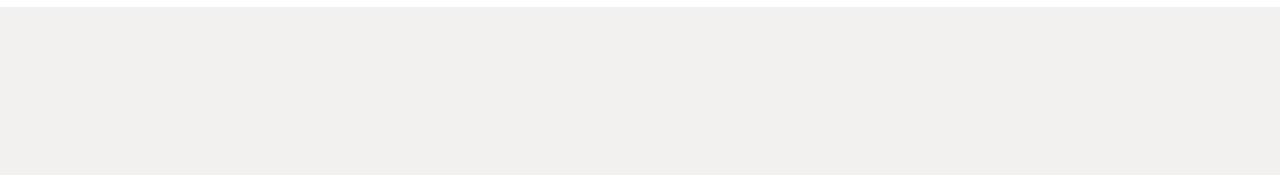
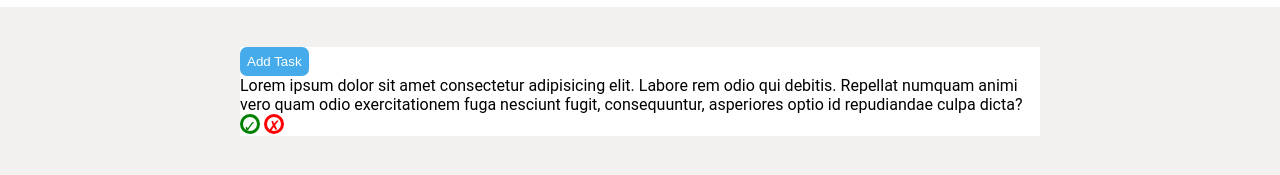
Before and after one commit to Iunora93/html-css-toboolist, a plain HTML site: page index.html in a window 1280 px wide. Shown: the part 63-238 px from the top of the page. Drawn offline with Linux system fonts and the light colour scheme.

Commit message:
aggiunta main

```diff
--- a/css/style.css
+++ b/css/style.css
@@ -15,12 +15,47 @@ body {
     vertical-align: middle;
 }
 
-h1{
+h1 {
     display: inline-block;
     vertical-align: middle;
 }
 
-header{
+header {
     background-color: white;
     padding: 10px 20px;
+    margin-bottom: 40px;
 }
+
+.container {
+    max-width: 800px;
+    margin: auto;
+    background-color: white;
+}
+
+.button-1 {
+    border: none;
+    background-color:  #45ABEA;
+    color: white;
+    padding: 7px 7px;
+    border-radius: 7px 7px 7px 7px;
+}
+
+.circle {
+    display: inline-block;
+    height: 20px;
+    width: 20px;
+    border width: 1px;
+    border-style: solid;
+    border-radius: 50%;
+    text-align: center;
+}
+
+.circle-check{
+    color: green;
+    border-color: green;
+
+}
+.circle-cross {
+    color: red;
+    border-color: red;
+}
--- a/index.html
+++ b/index.html
@@ -19,5 +19,15 @@
         <h1>Toboolist</h1>
     </header>
     <!--/Logo e titolo-->
+    <!--Inizio task-->
+    <main>
+        <section class="container">
+            <button class="button-1">Add Task</button>
+            <p>Lorem ipsum dolor sit amet consectetur adipisicing elit. Labore rem odio qui debitis. Repellat numquam animi vero quam odio exercitationem fuga nesciunt fugit, consequuntur, asperiores optio id repudiandae culpa dicta?</p>
+            <div class="circle circle-check">&check;</div>
+            <div class="circle circle-cross">&cross;</div>
+        </section>
+    </main>
+    <!--/Inizio task-->
 </body>
 </html>
```
